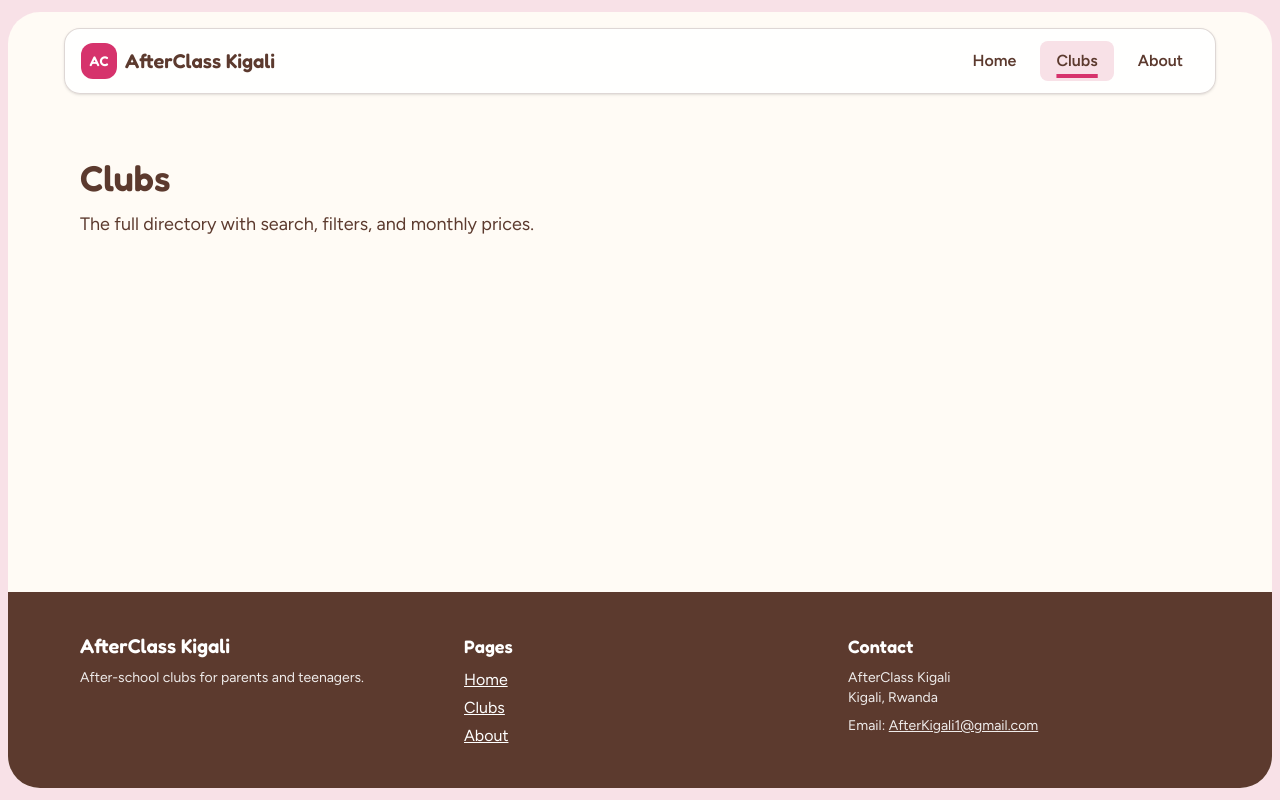
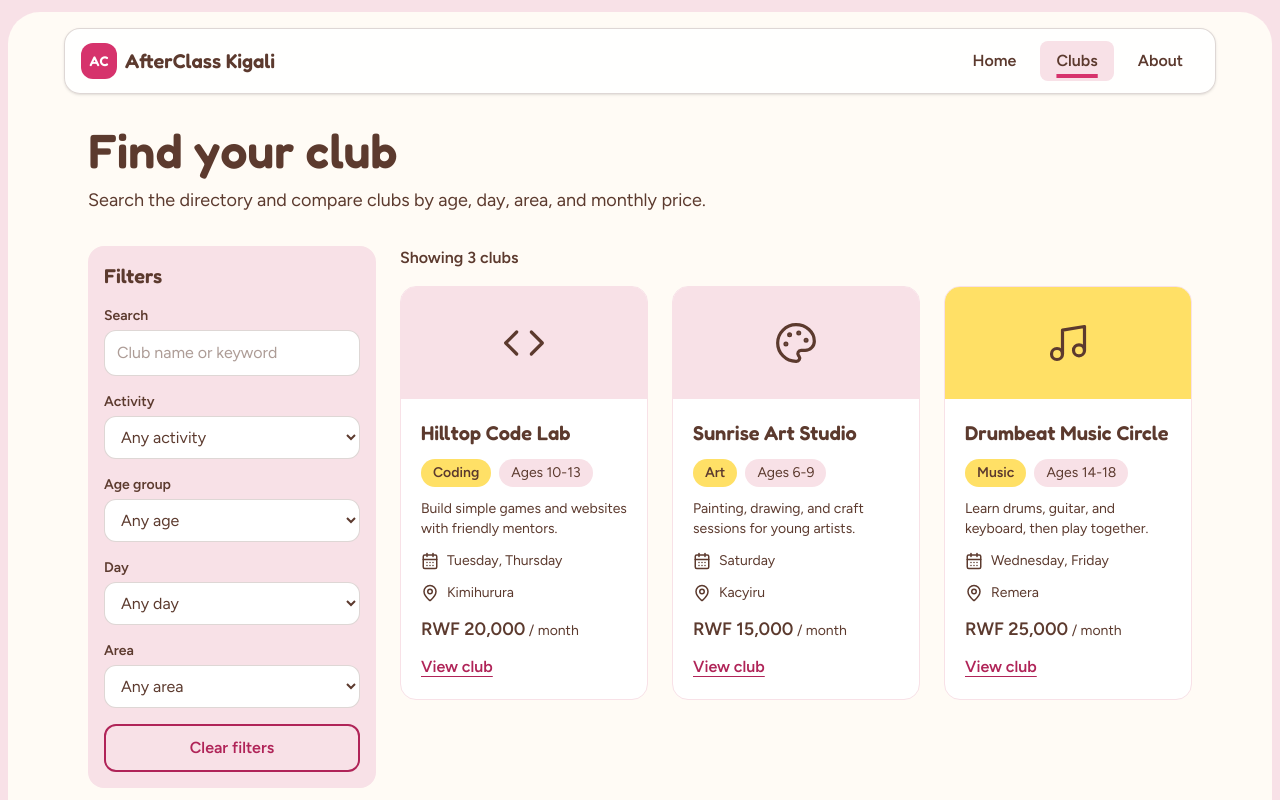
Before and after one commit to mahoro-belyse/AfterKigali, a React (Vite) app: page /clubs in a window 1280 px wide. Shown: the top 800 px of the page. Built offline with nearby package versions, Linux system fonts and the light colour scheme.

Commit message:
add Clubs page layout with filter sidebar and mobile filters button

```diff
--- /dev/null
+++ b/src/components/FilterPanel.jsx
@@ -0,0 +1,80 @@
+import { ACTIVITIES, AGE_GROUPS, AREAS } from '../data/activities.js'
+
+const DAYS = ['Monday', 'Tuesday', 'Wednesday', 'Thursday', 'Friday', 'Saturday', 'Sunday']
+
+const fieldClass = 'w-full rounded-xl border border-cocoa/20 bg-white px-3 py-2.5 text-cocoa'
+const labelClass = 'mb-1 block text-sm font-semibold'
+
+export default function FilterPanel({ count, onApply }) {
+  function handleSubmit(e) {
+    e.preventDefault()
+    onApply?.()
+  }
+
+  return (
+    <form aria-label="Filter clubs" onSubmit={handleSubmit} className="space-y-4 rounded-2xl bg-rose p-4">
+      <h2 className="font-display text-xl font-semibold">Filters</h2>
+
+      <div>
+        <label htmlFor="f-q" className={labelClass}>Search</label>
+        <input id="f-q" name="q" type="search" placeholder="Club name or keyword" className={fieldClass} />
+      </div>
+
+      <div>
+        <label htmlFor="f-activity" className={labelClass}>Activity</label>
+        <select id="f-activity" name="activity" defaultValue="" className={fieldClass}>
+          <option value="">Any activity</option>
+          {ACTIVITIES.map((a) => (
+            <option key={a.id} value={a.id}>{a.label}</option>
+          ))}
+        </select>
+      </div>
+
+      <div>
+        <label htmlFor="f-age" className={labelClass}>Age group</label>
+        <select id="f-age" name="age" defaultValue="" className={fieldClass}>
+          <option value="">Any age</option>
+          {AGE_GROUPS.map((g) => (
+            <option key={g} value={g}>Ages {g}</option>
+          ))}
+        </select>
+      </div>
+
+      <div>
+        <label htmlFor="f-day" className={labelClass}>Day</label>
+        <select id="f-day" name="day" defaultValue="" className={fieldClass}>
+          <option value="">Any day</option>
+          {DAYS.map((d) => (
+            <option key={d} value={d}>{d}</option>
+          ))}
+        </select>
+      </div>
+
+      <div>
+        <label htmlFor="f-area" className={labelClass}>Area</label>
+        <select id="f-area" name="area" defaultValue="" className={fieldClass}>
+          <option value="">Any area</option>
+          {AREAS.map((a) => (
+            <option key={a} value={a}>{a}</option>
+          ))}
+        </select>
+      </div>
+
+      <div className="flex flex-col gap-2">
+        {/* Only needed on phones, where the panel opens and closes */}
+        <button
+          type="submit"
+          className="rounded-xl bg-raspberry px-4 py-2.5 font-semibold text-white hover:bg-raspberry-dark lg:hidden"
+        >
+          Show {count} clubs
+        </button>
+        <button
+          type="reset"
+          className="rounded-xl border-2 border-raspberry-dark px-4 py-2.5 font-semibold text-raspberry-dark hover:bg-white"
+        >
+          Clear filters
+        </button>
+      </div>
+    </form>
+  )
+}
--- /dev/null
+++ b/src/components/ShapesCollage.jsx
@@ -0,0 +1,15 @@
+export default function ShapesCollage() {
+  return (
+    <div aria-hidden="true" className="relative h-56 overflow-hidden rounded-3xl bg-rose md:h-72">
+      <div className="absolute left-6 top-10 h-28 w-28 rounded-full bg-raspberry md:h-36 md:w-36" />
+      <div className="absolute right-8 top-6 h-20 w-20 rotate-12 rounded-2xl bg-butter md:h-24 md:w-24" />
+      <div className="absolute bottom-4 right-12 h-0 w-0 border-x-[34px] border-b-[58px] border-x-transparent border-b-cocoa" />
+      <span className="absolute left-4 top-4 -rotate-6 rounded-xl bg-butter px-3 py-1.5 text-sm font-semibold text-cocoa shadow-[0_3px_0_rgba(0,0,0,0.18)]">
+        Ages 6-18
+      </span>
+      <span className="absolute bottom-6 left-8 rotate-3 rounded-xl bg-raspberry-dark px-3 py-1.5 text-sm font-semibold text-white shadow-[0_3px_0_rgba(0,0,0,0.18)]">
+        8 activities
+      </span>
+    </div>
+  )
+}
--- a/src/pages/Clubs.jsx
+++ b/src/pages/Clubs.jsx
@@ -1,27 +1,75 @@
-import { useSearchParams } from 'react-router-dom'
+import { useRef, useState } from 'react'
+import { ChevronDown, SlidersHorizontal } from 'lucide-react'
 import usePageTitle from '../hooks/usePageTitle.js'
+import clubs from '../data/clubs.json'
+import ClubCard from '../components/ClubCard.jsx'
+import FilterPanel from '../components/FilterPanel.jsx'
 
 export default function Clubs() {
   usePageTitle('Clubs | AfterClass Kigali')
-  const [params] = useSearchParams()
-  const entries = [...params.entries()]
+  const [filtersOpen, setFiltersOpen] = useState(false)
+  const buttonRef = useRef(null)
+
+  // Escape closes the filters panel on phones and returns focus to its button
+  function handleKeyDown(e) {
+    if (e.key === 'Escape' && filtersOpen) {
+      setFiltersOpen(false)
+      buttonRef.current?.focus()
+    }
+  }
 
   return (
-    <div className="mx-auto max-w-6xl px-4 py-12">
-      <h1 className="text-4xl font-semibold">Clubs</h1>
-      <p className="mt-3 max-w-prose text-lg">
-        The full directory with search, filters, and monthly prices.
-      </p>
-      {entries.length > 0 && (
-        <div className="mt-6 max-w-prose rounded-2xl bg-rose p-4">
-          <h2 className="text-lg font-semibold">Your search was received</h2>
-          <ul className="mt-2 list-disc pl-5">
-            {entries.map(([key, value]) => (
-              <li key={key}>{key}: {value}</li>
+    <div className="mx-auto max-w-6xl px-4 pb-4 pt-4 md:px-6" onKeyDown={handleKeyDown}>
+      <div>
+        <h1 className="text-4xl font-semibold md:text-5xl">Find your club</h1>
+        <p className="mt-3 max-w-prose text-lg">
+          Search the directory and compare clubs by age, day, area, and monthly price.
+        </p>
+      </div>
+
+      {/* Phones and tablets: the filters sit behind a button */}
+      <div className="mt-6 lg:hidden">
+        <button
+          ref={buttonRef}
+          type="button"
+          aria-expanded={filtersOpen}
+          aria-controls="filters-panel"
+          onClick={() => setFiltersOpen((o) => !o)}
+          className="flex items-center gap-2 rounded-xl border-2 border-raspberry-dark px-4 py-2 font-semibold text-raspberry-dark hover:bg-rose"
+        >
+          <SlidersHorizontal aria-hidden="true" size={18} />
+          Filters
+          <ChevronDown
+            aria-hidden="true"
+            size={18}
+            className={`transition-transform ${filtersOpen ? 'rotate-180' : ''}`}
+          />
+        </button>
+      </div>
+
+      <div className="mt-4 grid gap-6 lg:mt-8 lg:grid-cols-[18rem_1fr]">
+        {/* Desktop: always visible sidebar. Phones: opens and closes. */}
+        <div
+          id="filters-panel"
+          className={`${filtersOpen ? 'block' : 'hidden'} lg:sticky lg:top-4 lg:block lg:self-start`}
+        >
+          <FilterPanel count={clubs.length} onApply={() => setFiltersOpen(false)} />
+        </div>
+
+        <section aria-labelledby="results-title">
+          <h2 id="results-title" className="sr-only">Club results</h2>
+          <p aria-live="polite" className="mb-4 font-semibold">
+            Showing {clubs.length} clubs
+          </p>
+          <ul className="grid gap-6 sm:grid-cols-2 xl:grid-cols-3">
+            {clubs.map((club) => (
+              <li key={club.id}>
+                <ClubCard club={club} />
+              </li>
             ))}
           </ul>
-        </div>
-      )}
+        </section>
+      </div>
     </div>
   )
 }
```
